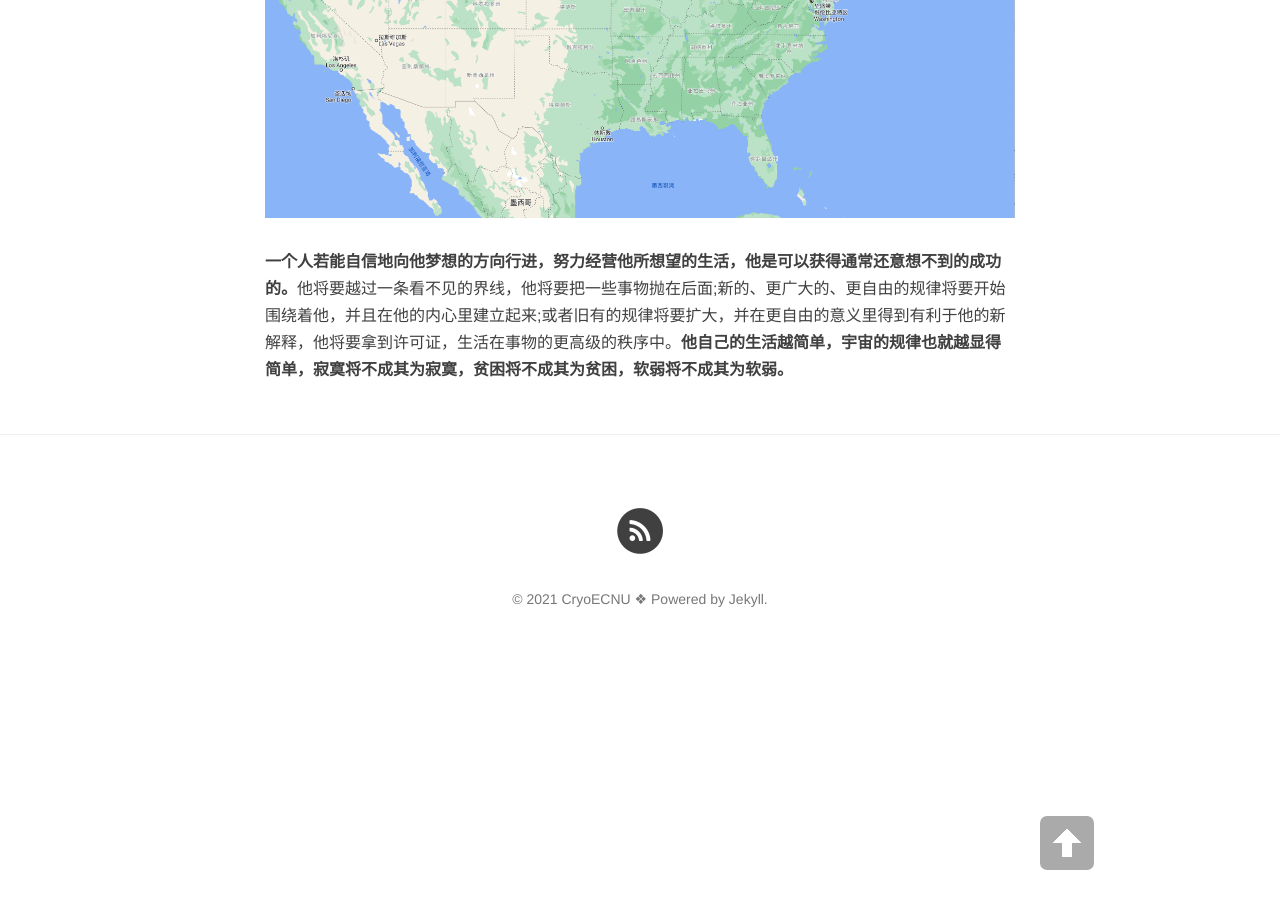
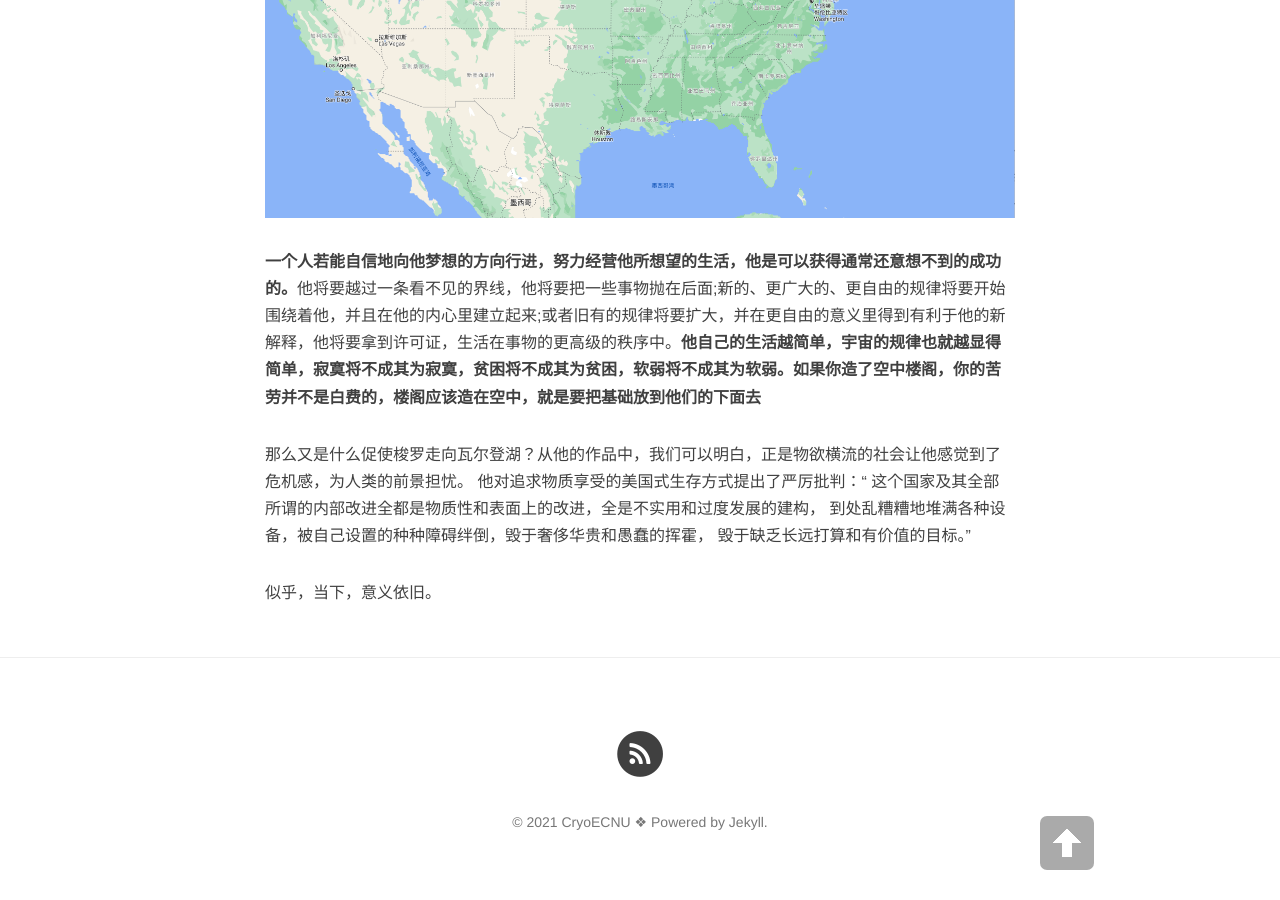
Before and after one commit to CryoECNU/cryoecnu.github.io, a Jekyll site: the page built from wreading.md, in a window 1280 px wide and 900 px high, scrolled down 2735 px. Built offline with Jekyll 4.4.1, drawn with Linux system fonts in a browser that asks for light colours; nearby versions of some CDN libraries.

Commit message:
Update wreading.md

```diff
--- a/wreading.md
+++ b/wreading.md
@@ -49,4 +49,12 @@ header-img: "img/top.png"
 <p><img src="/img/WeChatWorkScreenshot_90291612-d3d0-45c3-91c5-a9e72fd6b66a.png" align="center"></p>
 </center>
 
-**一个人若能自信地向他梦想的方向行进，努力经营他所想望的生活，他是可以获得通常还意想不到的成功的。**他将要越过一条看不见的界线，他将要把一些事物抛在后面;新的、更广大的、更自由的规律将要开始围绕着他，并且在他的内心里建立起来;或者旧有的规律将要扩大，并在更自由的意义里得到有利于他的新解释，他将要拿到许可证，生活在事物的更高级的秩序中。**他自己的生活越简单，宇宙的规律也就越显得简单，寂寞将不成其为寂寞，贫困将不成其为贫困，软弱将不成其为软弱。**
+**一个人若能自信地向他梦想的方向行进，努力经营他所想望的生活，他是可以获得通常还意想不到的成功的。**他将要越过一条看不见的界线，他将要把一些事物抛在后面;新的、更广大的、更自由的规律将要开始围绕着他，并且在他的内心里建立起来;或者旧有的规律将要扩大，并在更自由的意义里得到有利于他的新解释，他将要拿到许可证，生活在事物的更高级的秩序中。**他自己的生活越简单，宇宙的规律也就越显得简单，寂寞将不成其为寂寞，贫困将不成其为贫困，软弱将不成其为软弱。如果你造了空中楼阁，你的苦劳并不是白费的，楼阁应该造在空中，就是要把基础放到他们的下面去**
+
+那么又是什么促使梭罗走向瓦尔登湖？从他的作品中，我们可以明白，正是物欲横流的社会让他感觉到了危机感，为人类的前景担忧。
+他对追求物质享受的美国式生存方式提出了严厉批判：“
+这个国家及其全部所谓的内部改进全都是物质性和表面上的改进，全是不实用和过度发展的建构，
+到处乱糟糟地堆满各种设备，被自己设置的种种障碍绊倒，毁于奢侈华贵和愚蠢的挥霍，
+毁于缺乏长远打算和有价值的目标。”
+
+似乎，当下，意义依旧。
```
